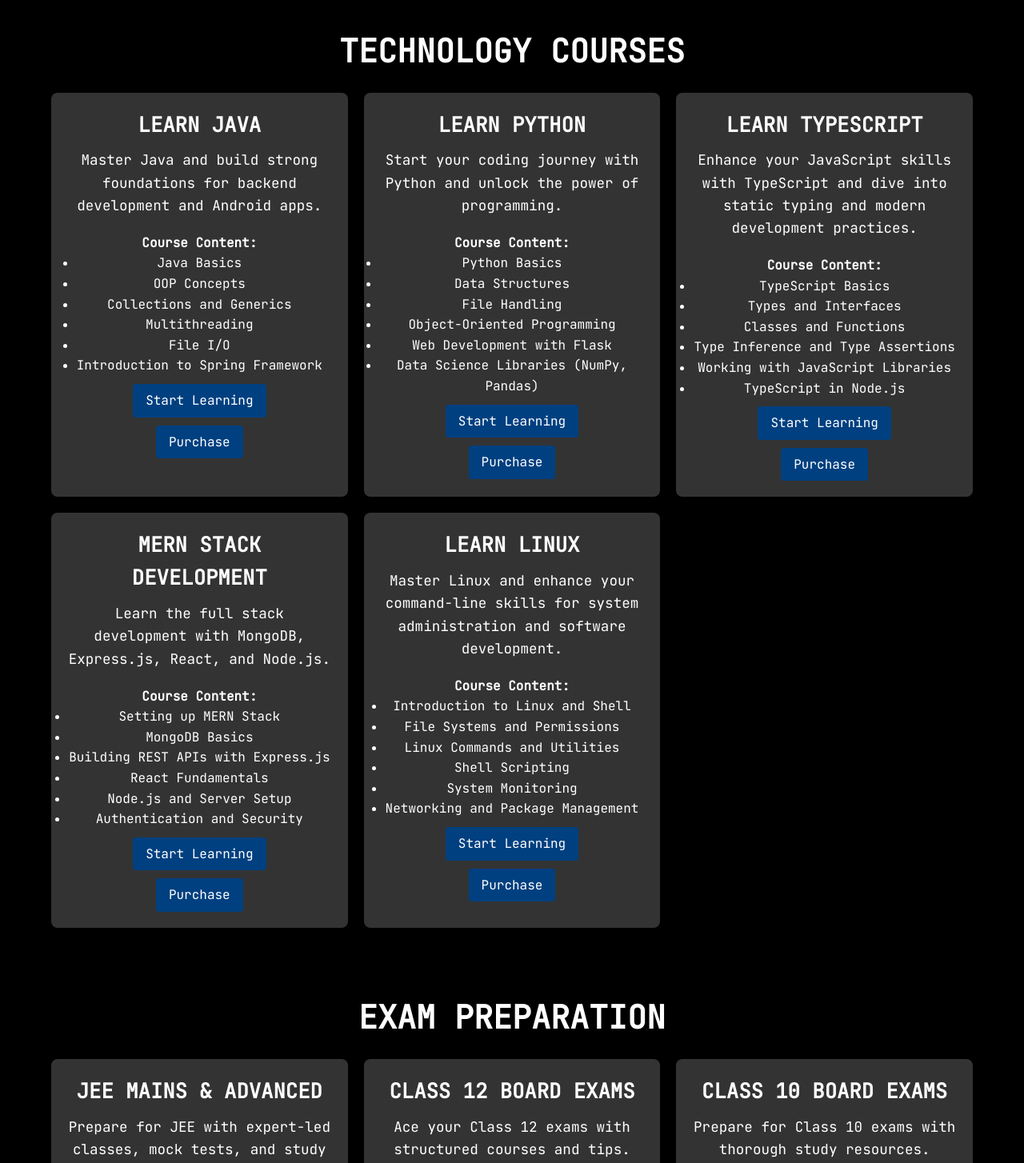
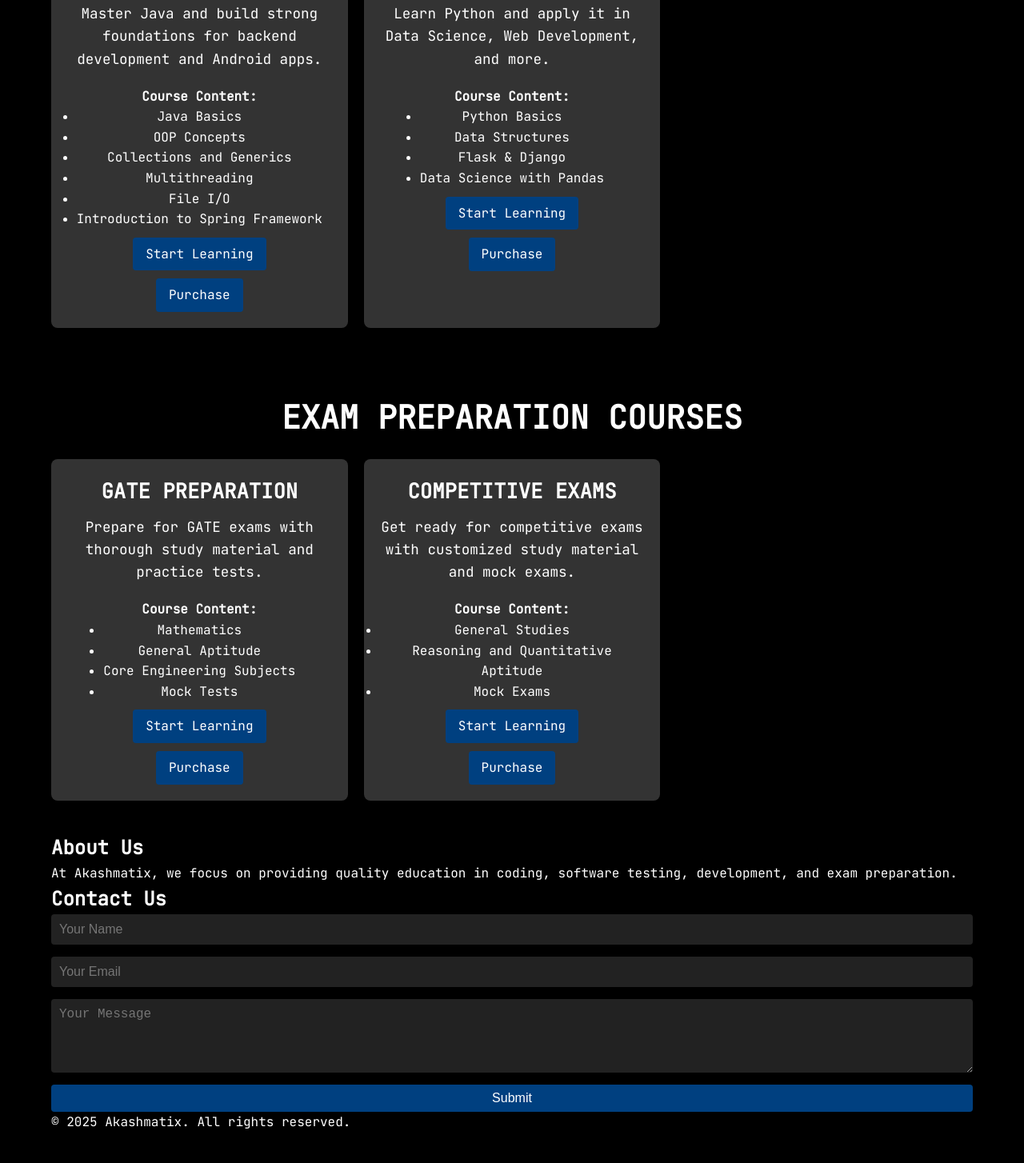
Before and after one commit to akashkumarsharma03/akashmatrix, a website: page index.html in a window 1280 px wide. Shown: the part 838-2292 px from the top of the page at 80% size. After the commit the page ends 2254 px from the top, so only its background shows below. Drawn offline with Linux system fonts and the light colour scheme.

Commit message:
Update index.html

```diff
--- a/index.html
+++ b/index.html
@@ -10,32 +10,29 @@
     <link rel="manifest" href="/manifest.json">
 </head>
 <body>
-    <header>
+    <!-- <header>
         <div class="container">
             <h1>Akashmatix</h1>
-            <nav>
-                <ul>
-                    <li><a href="#tech-courses">Technology Courses</a></li>
-                    <li><a href="#exam-courses">Exam Preparation</a></li>
-                    <li><a href="#about">About the Instructor</a></li>
-                    <li><a href="#contact">Contact Us</a></li>
-                </ul>
+            <div class="nav-buttons">
+                <button onclick="window.location='#tech-courses'">💻</button>
+                <button onclick="window.location='#exam-courses'">📚</button>
+                <button onclick="window.location='#about'">👨‍🏫</button>
+                <button onclick="window.location='#contact'">✉️</button>
                 <button id="theme-toggle" class="theme-btn">🌞</button>
-            </nav>
+            </div>
         </div>
-    </header>
+    </header> -->
 
     <section id="hero">
         <div class="container">
             <h2>Welcome to Akashmatix</h2>
             <p>Unlock your potential with online classes for coding, software development, software testing, and exam preparation.</p>
-             <!-- Text typing animation -->
-             <div class="typing-animation">
-              <p id="typing-text">Software Testing</p>
+            <!-- Text typing animation -->
+            <div class="typing-animation">
+                <p id="typing-text">Software Testing</p>
             </div>
 
             <iframe width="300" height="315" src="https://www.youtube.com/embed/Mbm9JQ5vkSs?si=kBMuZQ2izHG4eRSf" title="YouTube video player" frameborder="0" allow="accelerometer; autoplay; clipboard-write; encrypted-media; gyroscope; picture-in-picture; web-share" referrerpolicy="strict-origin-when-cross-origin" allowfullscreen></iframe>
-
         </div>
     </section>
 
@@ -59,109 +56,48 @@
                     <a href="#" class="purchase-btn">Purchase</a>
                 </div>
                 <div class="course-card">
-                    <h3>Learn Python</h3>
-                    <p>Start your coding journey with Python and unlock the power of programming.</p>
+                    <h3>Python Programming</h3>
+                    <p>Learn Python and apply it in Data Science, Web Development, and more.</p>
                     <h4>Course Content:</h4>
                     <ul>
                         <li>Python Basics</li>
                         <li>Data Structures</li>
-                        <li>File Handling</li>
-                        <li>Object-Oriented Programming</li>
-                        <li>Web Development with Flask</li>
-                        <li>Data Science Libraries (NumPy, Pandas)</li>
+                        <li>Flask & Django</li>
+                        <li>Data Science with Pandas</li>
                     </ul>
                     <a href="#">Start Learning</a>
                     <a href="#" class="purchase-btn">Purchase</a>
                 </div>
-                <div class="course-card">
-                    <h3>Learn TypeScript</h3>
-                    <p>Enhance your JavaScript skills with TypeScript and dive into static typing and modern development practices.</p>
-                    <h4>Course Content:</h4>
-                    <ul>
-                        <li>TypeScript Basics</li>
-                        <li>Types and Interfaces</li>
-                        <li>Classes and Functions</li>
-                        <li>Type Inference and Type Assertions</li>
-                        <li>Working with JavaScript Libraries</li>
-                        <li>TypeScript in Node.js</li>
-                    </ul>
-                    <a href="#">Start Learning</a>
-                    <a href="#" class="purchase-btn">Purchase</a>
-                </div>
-                <div class="course-card">
-                    <h3>MERN Stack Development</h3>
-                    <p>Learn the full stack development with MongoDB, Express.js, React, and Node.js.</p>
-                    <h4>Course Content:</h4>
-                    <ul>
-                        <li>Setting up MERN Stack</li>
-                        <li>MongoDB Basics</li>
-                        <li>Building REST APIs with Express.js</li>
-                        <li>React Fundamentals</li>
-                        <li>Node.js and Server Setup</li>
-                        <li>Authentication and Security</li>
-                    </ul>
-                    <a href="#">Start Learning</a>
-                    <a href="#" class="purchase-btn">Purchase</a>
-                </div>
-                <div class="course-card">
-                    <h3>Learn Linux</h3>
-                    <p>Master Linux and enhance your command-line skills for system administration and software development.</p>
-                    <h4>Course Content:</h4>
-                    <ul>
-                        <li>Introduction to Linux and Shell</li>
-                        <li>File Systems and Permissions</li>
-                        <li>Linux Commands and Utilities</li>
-                        <li>Shell Scripting</li>
-                        <li>System Monitoring</li>
-                        <li>Networking and Package Management</li>
-                    </ul>
-                    <a href="#">Start Learning</a>
-                    <a href="#" class="purchase-btn">Purchase</a>
-                </div>
+                <!-- Add more course cards here as needed -->
             </div>
         </div>
     </section>
 
     <section id="exam-courses" class="course-section">
         <div class="container">
-            <h2>Exam Preparation</h2>
+            <h2>Exam Preparation Courses</h2>
             <div class="course-catalog">
                 <div class="course-card">
-                    <h3>JEE Mains & Advanced</h3>
-                    <p>Prepare for JEE with expert-led classes, mock tests, and study materials.</p>
+                    <h3>GATE Preparation</h3>
+                    <p>Prepare for GATE exams with thorough study material and practice tests.</p>
                     <h4>Course Content:</h4>
                     <ul>
-                        <li>Physics: Mechanics, Electrodynamics</li>
-                        <li>Chemistry: Organic, Inorganic, Physical Chemistry</li>
-                        <li>Mathematics: Algebra, Calculus, Coordinate Geometry</li>
-                        <li>Mock Tests and Problem Solving</li>
-                    </ul>
-                    <a href="#">Start Learning</a>
-                    <a href="#" class="purchase-btn">Purchase</a>
-                </div>
-                <div class="course-card">
-                    <h3>Class 12 Board Exams</h3>
-                    <p>Ace your Class 12 exams with structured courses and tips.</p>
-                    <h4>Course Content:</h4>
-                    <ul>
-                        <li>Physics: Mechanics, Thermodynamics</li>
-                        <li>Chemistry: Organic, Inorganic Chemistry</li>
-                        <li>Mathematics: Differential Calculus, Vectors</li>
+                        <li>Mathematics</li>
+                        <li>General Aptitude</li>
+                        <li>Core Engineering Subjects</li>
                         <li>Mock Tests</li>
                     </ul>
                     <a href="#">Start Learning</a>
                     <a href="#" class="purchase-btn">Purchase</a>
                 </div>
                 <div class="course-card">
-                    <h3>Class 10 Board Exams</h3>
-                    <p>Prepare for Class 10 exams with thorough study resources.</p>
+                    <h3>Competitive Exams</h3>
+                    <p>Get ready for competitive exams with customized study material and mock exams.</p>
                     <h4>Course Content:</h4>
                     <ul>
-                        <li>Mathematics: Algebra, Geometry</li>
-                        <li>Science: Physics, Chemistry, Biology</li>
-                        <li>Social Studies</li>
-                        <li>English and Hindi</li>
-                        <li>Mock Tests</li>
+                        <li>General Studies</li>
+                        <li>Reasoning and Quantitative Aptitude</li>
+                        <li>Mock Exams</li>
                     </ul>
                     <a href="#">Start Learning</a>
                     <a href="#" class="purchase-btn">Purchase</a>
@@ -172,25 +108,18 @@
 
     <section id="about">
         <div class="container">
-            <h2>About the Instructor</h2>
-            <p>Akash is a passionate educator and experienced software developer with a love for teaching coding and helping students excel in their careers. With years of experience in both coding and education, he has helped hundreds of students land placements and ace their exams.</p>
-           <br> <a href="https://www.youtube.com/@akashmatrix" target="_blank" class="cta-btn">Visit Akash's YouTube Channel</a><br>
+            <h2>About Us</h2>
+            <p>At Akashmatix, we focus on providing quality education in coding, software testing, development, and exam preparation.</p>
         </div>
     </section>
 
     <section id="contact">
         <div class="container">
             <h2>Contact Us</h2>
-            <form action="#">
-                <label for="name">Your Name:</label>
-                <input type="text" id="name" name="name" required>
-
-                <label for="email">Your Email:</label>
-                <input type="email" id="email" name="email" required>
-
-                <label for="message">Your Message:</label>
-                <textarea id="message" name="message" required></textarea>
-
+            <form>
+                <input type="text" name="name" placeholder="Your Name" required>
+                <input type="email" name="email" placeholder="Your Email" required>
+                <textarea name="message" rows="4" placeholder="Your Message" required></textarea>
                 <button type="submit">Submit</button>
             </form>
         </div>
@@ -198,9 +127,19 @@
 
     <footer>
         <div class="container">
-            <p>&copy; 2025 Akashmatix. All Rights Reserved.</p>
+            <p>&copy; 2025 Akashmatix. All rights reserved.</p>
         </div>
+
     </footer>
-    <script src="script.js"></script>
+
+    <!-- Bottom navigation bar -->
+    <div class="bottom-nav">
+        <button onclick="window.location='#tech-courses'">💻</button>
+        <button onclick="window.location='#exam-courses'">📚</button>
+        <button onclick="window.location='#about'">👨‍🏫</button>
+        <button onclick="window.location='#contact'">✉️</button>
+        <button id="theme-toggle" class="theme-btn">🌞</button>
+    </div>
+    <script src="scripts.js"></script>
 </body>
 </html>
```
